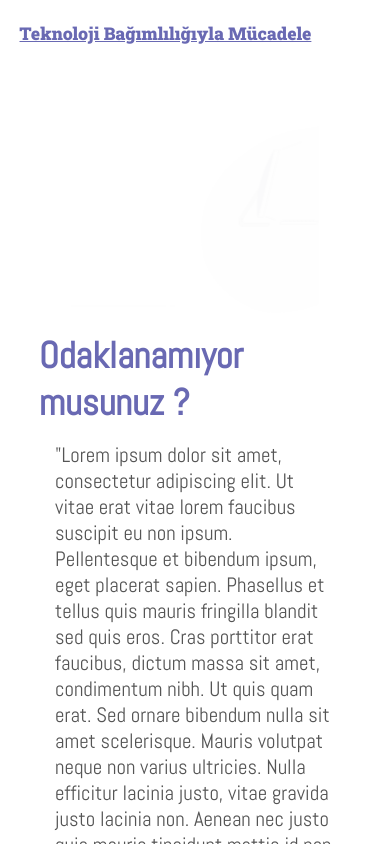
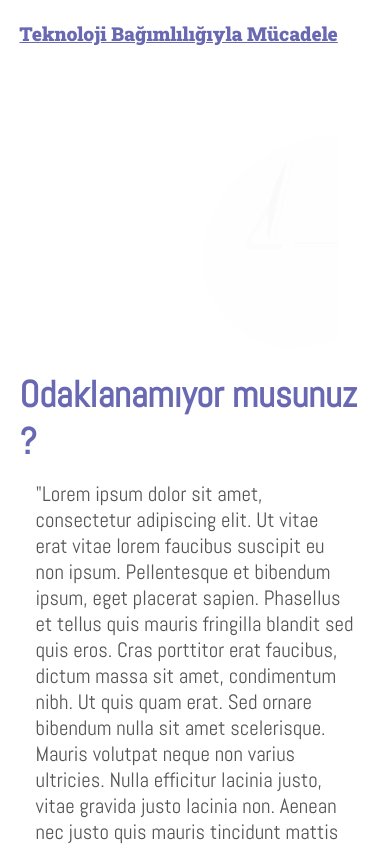
Before and after one commit to ArslanBunyamin/tbm, a React (Vite) app: page / in a window 390 px wide. Built offline with nearby package versions, Linux system fonts and the light colour scheme.

Commit message:
small optimizations

```diff
--- a/src/App.jsx
+++ b/src/App.jsx
@@ -6,6 +6,7 @@ import Navbar from "./components/Navbar";
 
 function App() {
   useEffect(() => {
+    //check if hidden elements is intersecting
     const observer = new IntersectionObserver((entries) => {
       entries.forEach((entry) => {
         if (entry.isIntersecting) {
@@ -20,17 +21,24 @@ function App() {
     const hiddenElements = document.querySelectorAll(".hidden");
     hiddenElements.forEach((el) => observer.observe(el));
 
+    //check if navbar scrolled
     const mainSection = document.querySelector(".mainSection");
     const navbar = document.querySelector(".navbar");
     const navbarWave = document.querySelector(".navbarWave");
     mainSection.addEventListener("scroll", () => {
-      if (mainSection.scrollTop >= 80) {
+      if (mainSection.scrollTop >= 40) {
         navbar.classList.add("scrolled");
         navbarWave.classList.add("scrolled");
       } else {
         navbar.classList.remove("scrolled");
         navbarWave.classList.remove("scrolled");
       }
+    });
+
+    //set img loadings to lazy
+    const imgs = document.querySelectorAll("img");
+    imgs.forEach((el) => {
+      el.setAttribute("loading", "lazys");
     });
   }, []);
   return (
--- a/src/App.scss
+++ b/src/App.scss
@@ -33,7 +33,7 @@ $textColor: #555;
   &::-webkit-scrollbar-thumb {
     background: $slate-blue;
     border-radius: 10px;
-    border: 1px inset white;
+    border: 1px inset #6969b377;
   }
 }
 
@@ -60,7 +60,6 @@ body {
 
   .hidden {
     opacity: .5;
-    filter: blur(3px);
     transition: all .6s ease-out;
   }
 
@@ -85,7 +84,6 @@ body {
   .hidden.show {
     opacity: 1;
     transform: translateX(0);
-    filter: blur(0);
   }
 }
 
@@ -112,7 +110,7 @@ body {
     justify-content: space-between;
     background-color: $homeBg;
     color: $licorice ;
-    padding: 0 5%;
+    padding-inline: 5%;
     overflow-x: hidden;
 
 
@@ -185,7 +183,7 @@ body {
   overflow: hidden;
   height: 100%;
   background-color: $homeBg;
-  padding: 0 $sidePaddings;
+  padding-inline: $sidePaddings;
   display: flex;
   color: $slate-blue;
   font-family: 'Abel', sans-serif;
@@ -193,7 +191,6 @@ body {
   .descCont {
     padding: 5rem 0;
 
-    min-width: 50%;
 
     .header {
       font-size: 2.5rem;
@@ -253,7 +250,7 @@ body {
 
         .desc {
           font-size: 1.15rem;
-          opacity: .7;
+          opacity: .5;
           font-weight: 400;
         }
 
@@ -269,6 +266,7 @@ body {
 }
 
 @media only screen and (max-width: 700px) {
+  $sidePaddings: 5%;
 
   .hidden.top {
     transform: translateX(-320px) !important;
@@ -287,11 +285,10 @@ body {
   .navbarCont {
     height: 8%;
 
-
     .navbar {
 
       .siteName {
-        font-size: 1.1rem !important;
+        font-size: 1.2rem !important;
       }
 
       .links {
@@ -308,6 +305,7 @@ body {
       flex-direction: column;
       align-items: center;
       height: auto;
+      padding-inline: $sidePaddings;
 
       .descCont {
         order: 2;
@@ -320,6 +318,7 @@ body {
 
       img {
         width: 100%;
+        height: auto;
         padding: 0 2rem;
         order: 1;
       }
@@ -328,8 +327,7 @@ body {
     .effects {
       height: auto !important;
       grid-template-columns: 1fr !important;
-
-
+      padding-inline: $sidePaddings;
     }
   }
 
```
